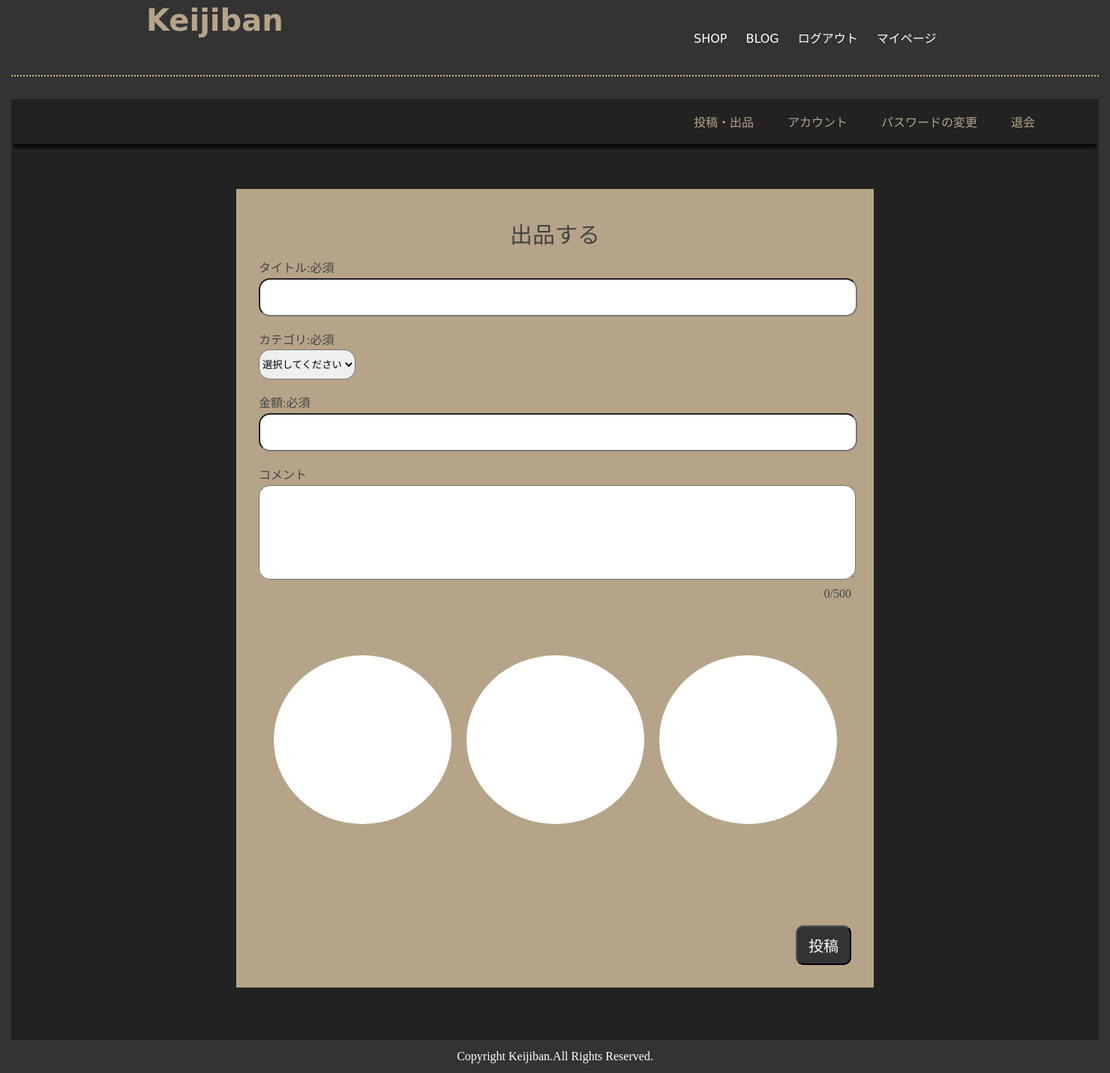
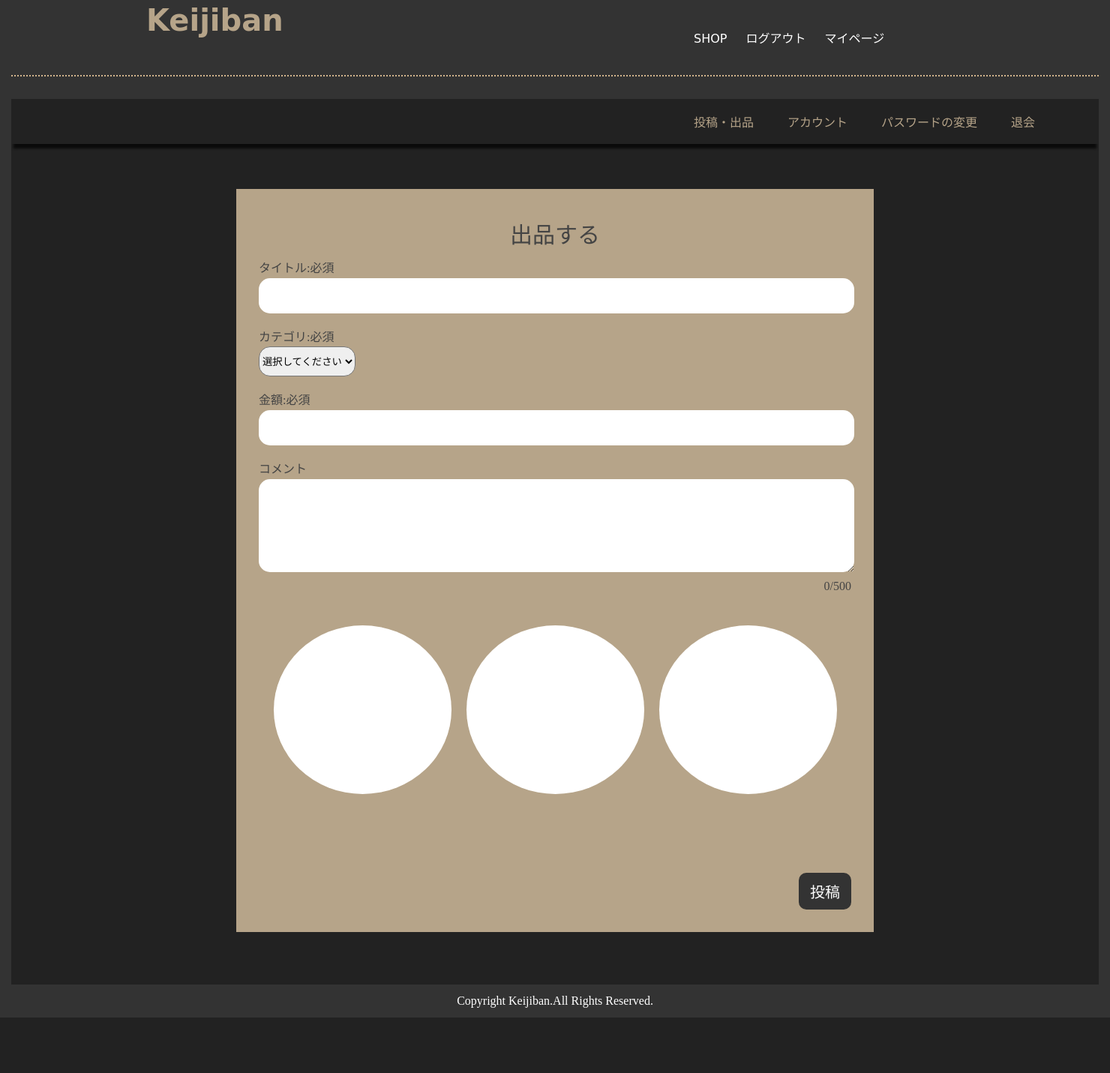
Before and after one commit to michitaka1996/inoue-michitaka, a PHP site: page /registProduct.php in a window 1480 px wide. Shown: the whole page at 75% size. After the commit the page ends 1357 px from the top, so only its background shows below. Run offline with PHP 8.4, Linux system fonts and the light colour scheme; the visitor is signed in with stand-in values (Sample User, id 1); data that the repository does not hold is empty; some libraries are stand-ins or nearby versions.

Commit message:
no message

```diff
--- a/common.css
+++ b/common.css
@@ -184,10 +184,9 @@ input[type="text"], input[type="number"]{
   width: 100%;
   height: 45px;
   font-size: 16px;
+  border: none;
   -webkit-border-radius: 15px;
   font-family: FontAwesome;
-
-  /* margin-top: 20px; */
 }
 input[type="submit"]{
   font-size: 20px;
@@ -195,9 +194,9 @@ input[type="submit"]{
   color: white;
   width: 100%;
   border-radius: 10px;
+  border: none;
 
   padding: 10px 15px;
-  margin-top: 30px;
 }
 input[type="submit"]:hover{
   opacity: 0.8;
@@ -208,6 +207,7 @@ textarea{
   height: 120px;
   -webkit-border-radius: 15px;
   font-size: 20px;
+  border: none;
 }
 .btn-container{
   float: right;
@@ -355,7 +355,7 @@ PHP サーバ側でのバリデーションチェック
 
   margin-left: auto;
   margin-right: auto;
-  margin-top: 70px;
+  margin-top: 40px;
 }
 .page-registProduct .area-drop{
   background: white;
--- a/header.php
+++ b/header.php
@@ -4,14 +4,12 @@
     <ul>
       <?php if(isset($_SESSION['login_date'])){ ?>
         <li><a href="index.php">SHOP</a></li>
-        <li><a href="blog.php">BLOG</a></li>
         <li><a href="logout.php">ログアウト</a></li>
         <li><a href="mypage.php">マイページ</a></li>
 
       <!-- ログインしていない場合 -->
       <?php }else{ ?>
         <li><a href="index.php">SHOP</a></li>
-        <li><a href="blog.php">BLOG</a></li>
         <li><a href="login.php">ログイン</a></li>
         <li><a href="signup.php">ユーザー登録</a></li>
 
--- a/index.php
+++ b/index.php
@@ -90,7 +90,7 @@ debug('>>>>>>>>>>>>>>>>>>>>>>>>>>>>>>>>>>>>>>>>>>>>>>>>>> 画面表示処理終
             </div>
 
             <div class="btn search-btn">
-              <input type="submit" value="検索">
+              <input type="submit" value="検索" style="margin-top:60px;">
             </div>
 
            <form>
--- a/style.css
+++ b/style.css
@@ -534,3 +534,10 @@ td{
 
  margin-top: 40px;
 }
+.btn-atk{
+  font-size:40px;
+  border-radius: 300px;
+  height:200px;
+  margin-top:60px;
+
+}
```
Also changed, not shown: memo.js (added), memo.php (added), 1 other file.
